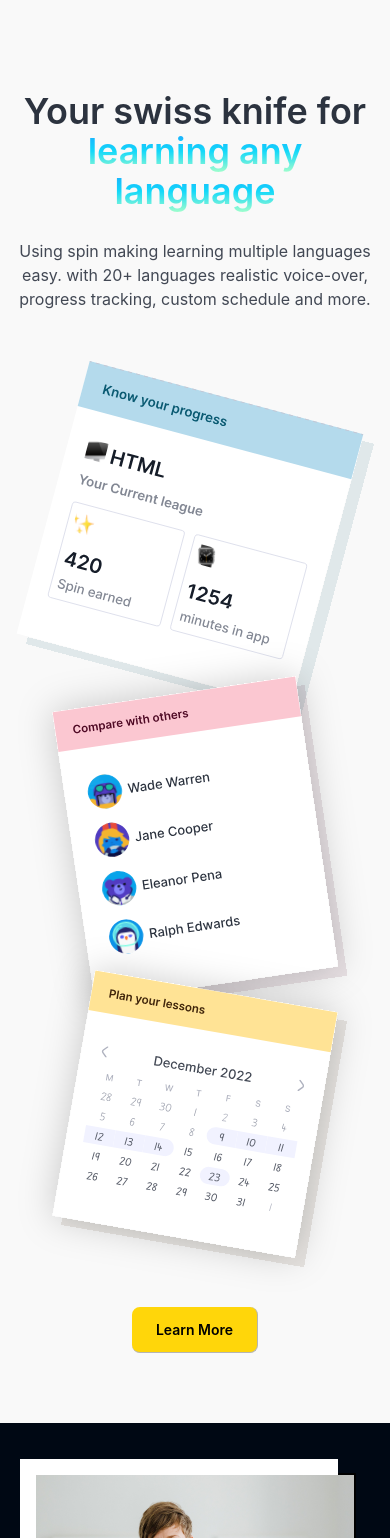
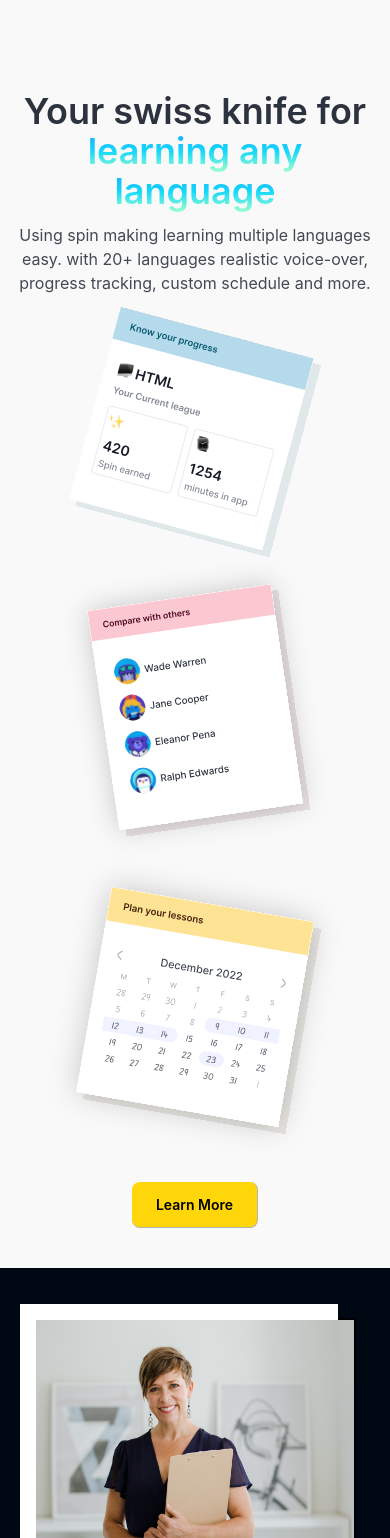
Before and after one commit to Akshay7016/StudyWeb-frontend, a React (Create React App) app: page / in a window 390 px wide. Shown: the part 4710-6248 px from the top of the page. Built offline with nearby package versions, Linux system fonts and the light colour scheme; no server answers.

Commit message:
LearningLanguageSection updated

```diff
--- a/src/components/core/homepage/LearningLanguageSection.js
+++ b/src/components/core/homepage/LearningLanguageSection.js
@@ -9,35 +9,35 @@ import plan_your_lesson from "../../../assets/Images/Plan_your_lessons.svg";
 
 const LearningLanguageSection = () => {
     return (
-        <div className='mt-[155px] lg:mt-[200px] mb-[70px] flex flex-col items-center gap-7 lg:gap-3'>
-            <div className='text-4xl font-semibold text-center'>
+        <div className='mt-[155px] mb-[40px] lg:mt-[200px] lg:mb-[70px] flex flex-col items-center'>
+            <div className='text-4xl font-semibold text-center mb-3'>
                 Your swiss knife for <HighlightText text="learning any language" />
             </div>
 
-            <div className='lg:w-[75%] mx-auto text-base text-center text-richblack-600 '>
+            <div className='lg:w-[75%] mx-auto text-base text-center text-richblack-600 mb-3'>
                 Using spin making learning multiple languages easy. with 20+ languages realistic voice-over, progress tracking, custom schedule and more.
             </div>
 
-            <div className='w-full flex flex-col lg:flex-row items-center justify-center'>
+            <div className='w-full flex flex-row flex-wrap items-center justify-center'>
                 <img
                     src={know_your_progress}
                     alt="know_your_progress"
-                    className='h-[400px] lg:-mr-32'
+                    className='h-[250px] md:h-[400px] lg:-mr-32'
                 />
                 <img
                     src={compare_with_others}
                     alt="compare_with_others"
-                    className='h-[500px] -mt-[150px] -mb-[200px] md:-mt-14 md:-mb-20 lg:my-0'
+                    className='h-[300px] md:h-[500px]'
                 />
 
                 <img
                     src={plan_your_lesson}
                     alt="plan_your_lesson"
-                    className='h-[450px] lg:-ml-36'
+                    className='h-[300px] md:h-[450px] lg:-ml-36'
                 />
             </div>
 
-            <div className='-mt-[60px] md:-mt-[30px] lg:mt-0'>
+            <div className='mt-[25px] md:mt-[10px] lg:mt-0'>
                 <Button active={true} linkTo="/signup">
                     <div className='font-semibold'>
                         Learn More
```
